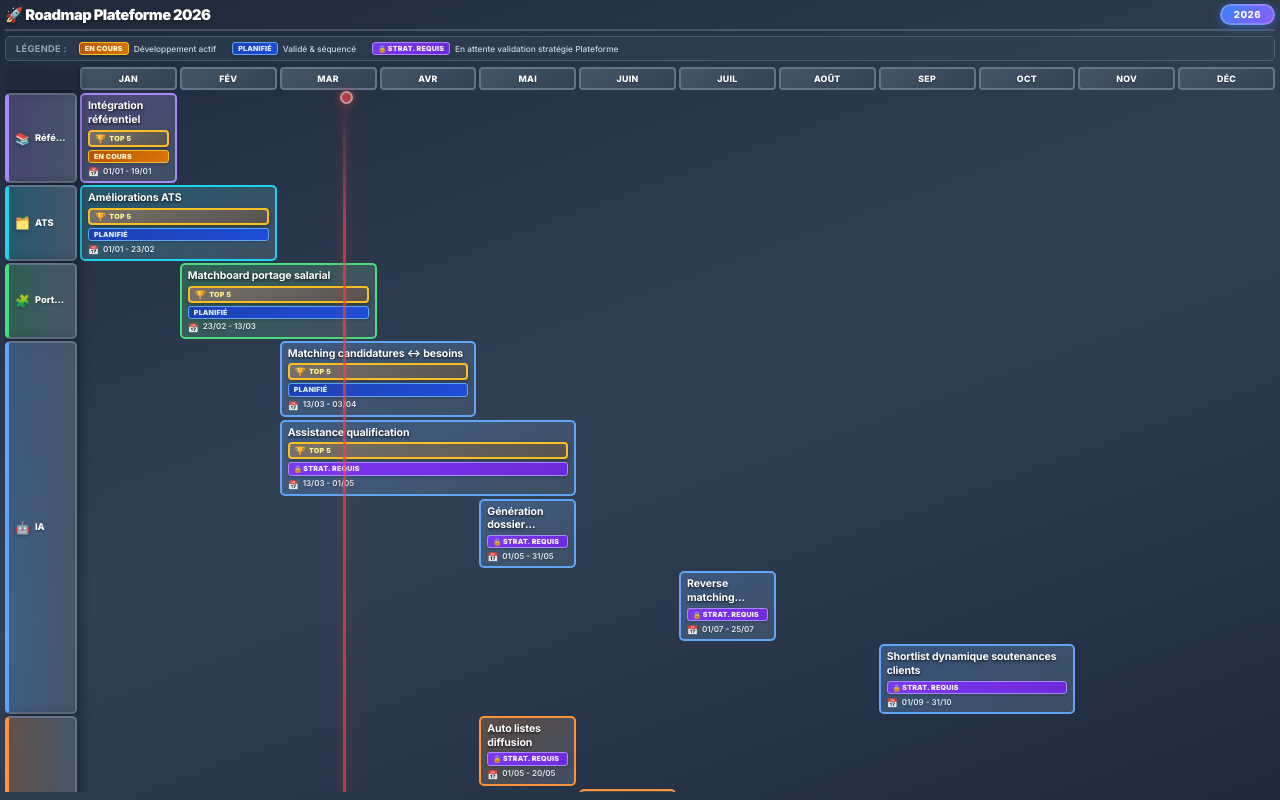
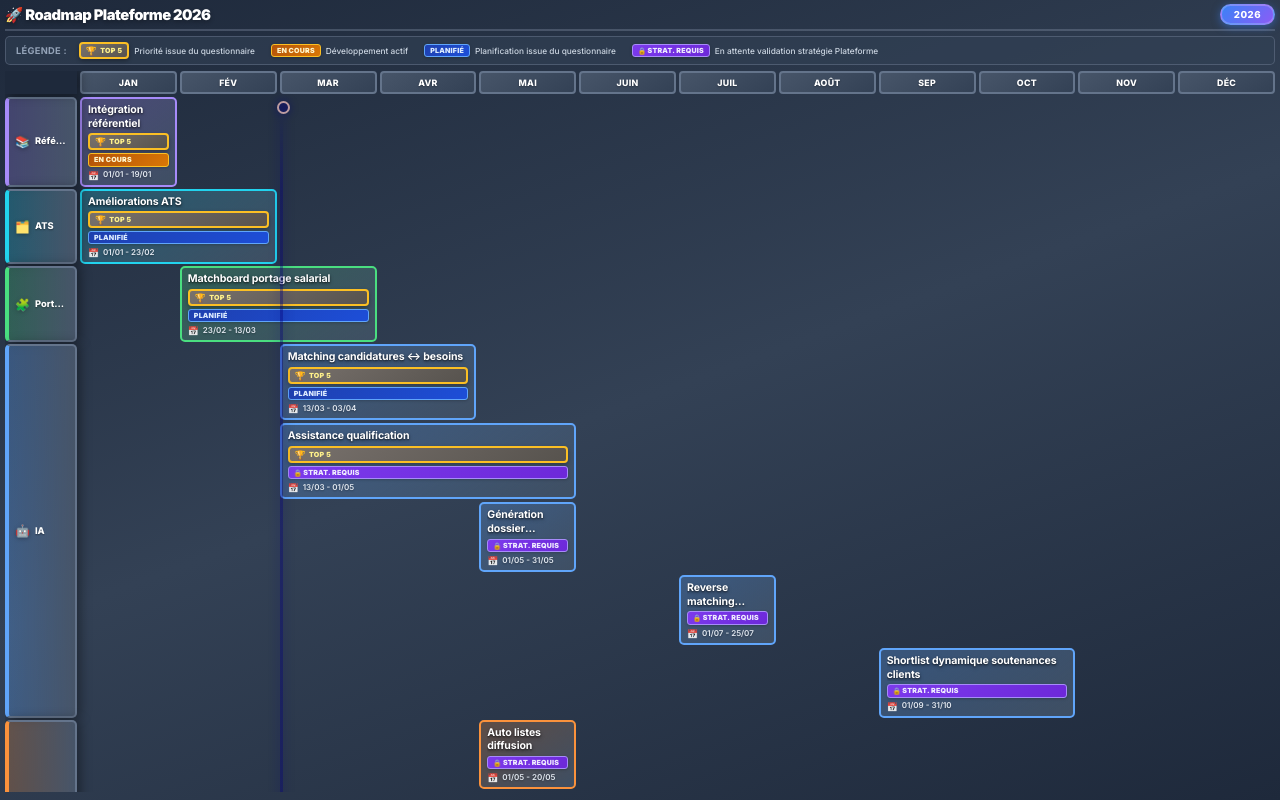
Before and after one commit to walidbpro/Roadmap-2026, a plain HTML site: page index.html in a window 1280 px wide. Drawn offline with Linux system fonts and the light colour scheme.

Commit message:
Add files via upload

```diff
--- a/index.html
+++ b/index.html
@@ -188,22 +188,34 @@
             background: var(--bg-page);
         }
 
-        /* --- MARKER VERTICAL --- */
+        /* --- MARKER VERTICAL (ancré dans la grille) --- */
+        .marker-overlay {
+            position: absolute;
+            top: 0;
+            left: 0;
+            right: 0;
+            bottom: 0;
+            pointer-events: none;
+            z-index: 15;
+        }
+
+        .marker-overlay > div {
+            height: 100%;
+        }
+
         .vertical-marker {
             position: absolute;
-            top: 24px;
-            bottom: -999px;
+            top: 30px;
+            bottom: -1100px;
+            left: 0;
             width: 3px;
             background: linear-gradient(to bottom,
                 rgba(239, 68, 68, 0) 0%,
-                #ef4444 8%,
-                #ef4444 92%,
+                rgba(5, 3, 121, 0.616) 5%,
+                rgba(5, 3, 121, 0.616) 95%,
                 rgba(239, 68, 68, 0) 100%
             );
-            z-index: 15;
-            pointer-events: none;
-            left: calc(var(--sidebar-width) + (4 * var(--col-min)) + (2 * var(--gap)));
-            box-shadow: 0 0 12px rgba(239, 68, 68, 0.6);
+            box-shadow: 0 0 12px rgba(5, 3, 121, 0.616);
             animation: pulse 2s ease-in-out infinite;
         }
 
@@ -214,26 +226,25 @@
             left: -3px;
             width: 9px;
             height: 9px;
-            background: #ef4444;
+            background: rgba(5, 3, 121, 0.616);
             border-radius: 50%;
-            box-shadow: 0 0 10px rgba(239, 68, 68, 0.9);
+            box-shadow: 0 0 10px rgba(5, 3, 121, 0.616);
             border: 2px solid #fecaca;
         }
 
         .marker-label {
             position: absolute;
-            bottom: -12px;
-            left: 50%;
-            transform: translateX(-50%);
+            bottom:10px;
+            left: 8px;
             white-space: nowrap;
             color: #ffffff;
             font-weight: 800;
             font-size: 0.5rem;
-            background: rgba(239, 68, 68, 0.9);
+            background: rgba(5, 3, 121, 0.616);
             padding: 3px 8px;
             border-radius: 4px;
             border: 1px solid #fecaca;
-            box-shadow: 0 2px 8px rgba(239, 68, 68, 0.5);
+            box-shadow: 0 2px 8px rgba(5, 3, 121, 0.616);
         }
 
         /* --- TIMELINE HEADER --- */
@@ -686,13 +697,21 @@
     <div class="legend-bar">
         <div class="legend-title">Légende :</div>
         <div class="legend-items">
+
+            <div class="legend-item">
+                <span class="top5-badge" style="font-size: 0.44rem;">
+                    <span class="top5-badge-icon">🏆</span>
+                    TOP 5
+                </span>
+                <span class="legend-desc">Priorité issue du questionnaire</span>
+            </div>
             <div class="legend-item">
                 <span class="status-badge status-active" style="font-size: 0.44rem;">EN COURS</span>
                 <span class="legend-desc">Développement actif</span>
             </div>
             <div class="legend-item">
                 <span class="status-badge status-planned" style="font-size: 0.44rem;">PLANIFIÉ</span>
-                <span class="legend-desc">Validé & séquencé</span>
+                <span class="legend-desc">Planification issue du questionnaire</span>
             </div>
             <div class="legend-item">
                 <span class="status-badge status-validation" style="font-size: 0.44rem;">STRAT. REQUIS</span>
@@ -703,8 +722,13 @@
 
     <div class="roadmap-scroll-wrapper">
 
-        <div class="vertical-marker">
-            <div class="marker-label">Equipe renforçée</div>
+        <!-- MARKER OVERLAY (ancré dans la grille) -->
+        <div class="marker-overlay grid-layout">
+            <div style="grid-column: 4; position: relative;">
+                <div class="vertical-marker">
+                    <div class="marker-label">Equipe renforçée</div>
+                </div>
+            </div>
         </div>
 
         <div class="grid-layout timeline-header">
@@ -925,7 +949,7 @@
             </div>
 
             <div class="card" style="grid-column: 9 / span 1; grid-row: 3;">
-                <div class="card-title">Talenteed :recommandations,certifications, valorisation skills</div>
+                <div class="card-title">Talenteed : certifications & skills</div>
                 <span class="status-badge status-validation">STRAT. REQUIS</span>
                 <div class="card-meta">
                     <div class="card-meta-item">
@@ -954,7 +978,7 @@
             </div>
 
             <div class="card" style="grid-column: 11 / span 1; grid-row: 1;">
-                <div class="card-title">Conversion besoin client → opportunité SF</div>
+                <div class="card-title">Conversion besoin → opportunité SF</div>
                 <span class="status-badge status-validation">STRAT. REQUIS</span>
                 <div class="card-meta">
                     <div class="card-meta-item">
```
